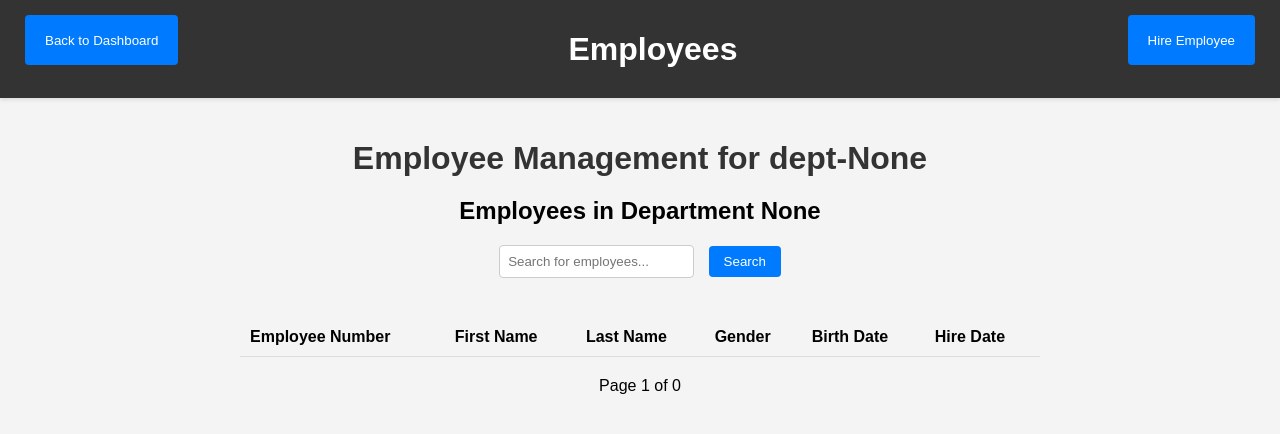
After one commit to vijayasharavanreddy/272-Team_Enigma, a Flask app: page /employees_mgr in a window 1280 px wide. The commit adds this page. Shown: the top 434 px of the page. Run offline with Flask 3, Linux system fonts and the light colour scheme; the visitor is signed in with stand-in values (Sample User, id 1); lists and menus that the app fills with data are empty.

Commit message:
added manager view

```diff
--- a/main.py
+++ b/main.py
@@ -5,6 +5,8 @@ from datetime import datetime
 from flask import Flask, request, jsonify
 from sqlalchemy import func, desc
 from sqlalchemy.orm import aliased
+from functools import wraps
+
 
 from models import db, HRUser, Title, Salary, Dept_Manager
 from flask import Flask, request, render_template, redirect, url_for, flash, session
@@ -43,7 +45,9 @@ def check_server_restart():
             session.clear()
 
 class User(UserMixin):
-    pass
+    def __init__(self, id, role):
+        self.id = id
+        self.role = role
 
 from flask_login import LoginManager
 
@@ -60,10 +64,30 @@ def unauthorized():
 def user_loader(user_id):
     user = HRUser.query.get(int(user_id))
     if user:
-        user_model = User()
+        user_model = User(user.id, user.role)
         user_model.id = user.id
         return user_model
     return None
+
+def hr_required(f):
+    @wraps(f)
+    def decorated_function(*args, **kwargs):
+        print(".................",current_user,".............")
+        if not current_user.is_authenticated or current_user.role != 'hr':
+            flash("You don't have permission to access the previous page.")
+            return redirect(url_for('logout'))  # Redirect to login or another appropriate page
+        return f(*args, **kwargs)
+    return decorated_function
+
+def hr_or_manager_required(f):
+    @wraps(f)
+    def decorated_function(*args, **kwargs):
+        print(".................",current_user,".............")
+        if not current_user.is_authenticated or current_user.role != 'hr' or current_user.role != 'manager':
+            flash("You don't have permission to access the previous page.")
+            return redirect(url_for('logout'))  # Redirect to login or another appropriate page
+        return f(*args, **kwargs)
+    return decorated_function
 
 
 @app.route('/')
@@ -78,10 +102,15 @@ def login():
         password = request.form['password']
         user = HRUser.query.filter_by(username=username).first()
         if user and user.check_password(password):
-            user_model = User()
+            user_model = User(user.id, user.role)
             user_model.id = user.id
             login_user(user_model)
-            return redirect(url_for('dashboard'))
+
+            # Redirect based on the user's role
+            if user.role == 'manager':
+                return redirect(url_for('dashboard_mgr'))
+            else:
+                return redirect(url_for('dashboard'))
         else:
             flash('Invalid username or password. If you do not have an account, please register.')
     return render_template('login.html')
@@ -106,7 +135,8 @@ def register():
                 last_name=last_name,
                 address=address,
                 email=email,
-                mobile_number=mobile_number
+                mobile_number=mobile_number,
+                role='manager'
             )
             new_user.set_password(password)
             db.session.add(new_user)
@@ -116,11 +146,75 @@ def register():
         else:
             flash('Username already exists')
     return render_template('register.html')
+
+
 @app.route('/dashboard')
+@hr_required
 @login_required
 def dashboard():
     user = HRUser.query.get(current_user.id)
     return render_template('dashboard.html', first_name=user.first_name)
+
+
+@app.route('/my_profile_mgr', methods=['GET', 'POST'])
+@login_required
+def my_profile():
+    # user_id = current_user.id
+    # user = HRUser.query.get(user_id)
+    # employee = Employee.query.filter_by(first_name=user.first_name,last_name=user.last_name).first()
+    #
+    # if request.method == 'POST':
+    #     employee.first_name = request.form['first_name']
+    #     employee.last_name = request.form['last_name']
+    #     employee.birth_date = datetime.strptime(request.form['birth_date'], '%Y-%m-%d').date()
+    #     employee.gender = request.form['gender']
+    #
+    #     db.session.commit()
+    #     flash('Profile updated successfully')
+    #     return redirect(url_for('dashboard_mgr'))
+
+    if not request.is_json:
+        return jsonify({'error': 'Invalid request format'}), 400
+
+    data = request.get_json()
+    user_id = current_user.id
+    user = HRUser.query.get(user_id)
+    employee = Employee.query.filter_by(first_name=user.first_name,last_name=user.last_name).first()
+
+    if employee:
+        employee.first_name = data['first_name']
+        employee.last_name = data['last_name']
+        employee.birth_date = datetime.strptime(data['birth_date'], '%Y-%m-%d').date()
+        employee.gender = data['gender']
+
+        db.session.commit()
+        return jsonify({'success': 'Profile updated successfully'}), 200
+    else:
+        return jsonify({'error': 'Employee not found'}), 404
+
+    # return render_template('edit_profile.html', employee=employee)
+@app.route('/dashboard_mgr')
+@login_required
+def dashboard_mgr():
+    user = HRUser.query.get(current_user.id)
+    employee = Employee.query.filter_by(first_name=user.first_name, last_name=user.last_name).first()
+    dept_no = "d001"
+
+    if employee:
+        dept_manager = Dept_Manager.query.filter_by(emp_no=employee.emp_no).first()
+        if dept_manager:
+            dept_no = dept_manager.dept_no
+            department = Department.query.filter_by(dept_no=dept_manager.dept_no).first()
+            if department:
+                dept_name = department.dept_name
+            else:
+                dept_name = "Not a manager"
+        else:
+            dept_name = "Not a manager"
+    else:
+        dept_name = "Employee not found"
+
+    return render_template('dashboard-mgr.html', employee=employee, first_name=employee.first_name, dept_name=dept_name, dept_no=dept_no)
 
 @app.route('/logout', methods=['GET', 'POST'])
 @login_required
@@ -137,6 +231,7 @@ def logout():
 
 
 @app.route('/employees')
+@hr_required
 @login_required
 def employees():
     page = request.args.get('page', 1, type=int)
@@ -191,6 +286,37 @@ def employees():
 
     return render_template('employees.html', employees=paginated_employees.items, pagination=paginated_employees, only_managers_state='true' if only_managers else 'false')
 # from sqlalchemy import desc, func
+
+@app.route('/employees_mgr')
+# @hr_or_manager_required
+@login_required
+def employees_mgr():
+    dept_no = request.args.get('dept_no')
+    page = request.args.get('page', 1, type=int)
+    per_page = 10  # You can change this number to show more/less items per page
+    search = request.args.get('search', '')
+
+    # Query to fetch employees in the specified department with pagination
+    query = db.session.query(
+        Employee.emp_no,
+        Employee.first_name,
+        Employee.last_name,
+        Employee.gender,
+        Employee.birth_date,
+        Employee.hire_date
+    ).join(Dept_Emp, Employee.emp_no == Dept_Emp.emp_no) \
+     .filter(Dept_Emp.dept_no == dept_no, Dept_Emp.to_date > datetime.now())
+
+    if search:
+        query = query.filter(db.or_(
+            Employee.first_name.ilike(f'%{search}%'),
+            Employee.last_name.ilike(f'%{search}%')
+        ))
+
+    employees = query.paginate(page=page, per_page=per_page, error_out=False)
+
+    return render_template('employees-mgr.html', employees=employees, dept_no=dept_no)
+
 
 @login_required
 @app.route('/get_employee_data/<int:emp_no>')
--- a/models.py
+++ b/models.py
@@ -13,6 +13,7 @@ class HRUser(db.Model):
     email = db.Column(db.String(120), unique=True, nullable=False)
     mobile_number = db.Column(db.String(20), unique=True, nullable=False)
     password_hash = db.Column(db.String(128))
+    role = db.Column(db.String(80), nullable=False)
 
     def set_password(self, password):
         self.password_hash = bcrypt.generate_password_hash(password).decode('utf-8')
--- /dev/null
+++ b/static/employees-mgr-style.css
@@ -0,0 +1,226 @@
+body {
+    font-family: Arial, sans-serif;
+    margin: 0;
+    padding: 0;
+    background-color: #f4f4f4;
+}
+
+.navbar {
+    background-color: #333;
+    overflow: hidden;
+    color: white;
+    padding: 10px 20px;
+    text-align: center;
+    display: flex;
+    justify-content: space-between;
+    box-shadow: 0 2px 4px rgba(0, 0, 0, 0.1);
+}
+
+.navbar button {
+    background-color: #007bff;
+    color: white;
+    border: none;
+    padding: 10px 20px;
+    margin: 5px;
+    border-radius: 4px;
+    cursor: pointer;
+    transition: background-color 0.3s ease;
+    max-height: 50px;
+}
+
+.navbar h1{
+    color: white;
+}
+
+.navbar button:hover {
+    background-color: #0056b3;
+}
+
+.content {
+    padding: 20px;
+    text-align: center;
+}
+
+h1 {
+    color: #333;
+    margin-bottom: 20px;
+    animation: fadeIn 1s ease-in-out;
+}
+
+@keyframes fadeIn {
+    from { opacity: 0; }
+    to { opacity: 1; }
+}
+
+/* Search Container Styles */
+.search-container {
+    margin: 20px auto;
+    text-align: center;
+}
+
+.search-container form {
+    display: inline-block;
+    margin-bottom: 20px;
+}
+
+.search-container input[type="text"] {
+    padding: 8px;
+    border-radius: 4px;
+    border: 1px solid #ccc;
+    margin-right: 10px;
+}
+
+.search-container button {
+    padding: 8px 15px;
+    background-color: #007bff;
+    color: white;
+    border: none;
+    border-radius: 4px;
+    cursor: pointer;
+    transition: background-color 0.3s;
+}
+
+.search-container button:hover {
+    background-color: #0056b3;
+}
+
+/* Pagination Styles */
+.pagination {
+    text-align: center;
+    margin-top: 20px;
+}
+
+.pagination a {
+    color: #007bff;
+    padding: 8px 12px;
+    text-decoration: none;
+    border: 1px solid #ddd;
+    margin: 0 4px;
+    border-radius: 4px;
+    transition: background-color 0.3s, color 0.3s;
+}
+
+.pagination a:hover {
+    background-color: #ddd;
+}
+
+.pagination span {
+    padding: 8px 12px;
+}
+
+/* Table Styles */
+table {
+    width: 80%;
+    margin: auto;
+    border-collapse: collapse;
+}
+
+table th, table td {
+    padding: 10px;
+    text-align: left;
+    border-bottom: 1px solid #ddd;
+}
+
+/* Additional Styling */
+.container {
+    max-width: 1000px;
+    margin: 20px auto;
+}
+
+/* Responsive Design */
+@media (max-width: 600px) {
+    .search-container input[type="text"], .search-container button, .pagination a, .pagination span {
+        width: 100%;
+        margin-top: 10px;
+    }
+
+    table {
+        width: 100%;
+    }
+}
+/* Modal styles */
+.modal {
+    display: none; /* Hidden by default */
+    position: fixed; /* Stay in place */
+    z-index: 1; /* Sit on top */
+    left: 0;
+    top: 0;
+    width: 100%; /* Full width */
+    height: 100%; /* Full height */
+    overflow: auto; /* Enable scroll if needed */
+    background-color: rgb(0,0,0); /* Fallback color */
+    background-color: rgba(0,0,0,0.4); /* Black w/ opacity */
+    animation-name: fadeIn;
+    animation-duration: 0.4s
+}
+
+.modal-content {
+    background-color: #fefefe;
+    margin: 15% auto; /* 15% from the top and centered */
+    padding: 20px;
+    border: 1px solid #888;
+    width: 50%; /* Could be more or less, depending on screen size */
+    border-radius: 10px;
+    animation-name: slideIn;
+    animation-duration: 0.4s
+}
+
+/* Add animation for modal opening */
+@keyframes fadeIn {
+    from {opacity: 0}
+    to {opacity: 1}
+}
+
+@keyframes slideIn {
+    from {top: -300px; opacity: 0}
+    to {top: 0; opacity: 1}
+}
+
+.close {
+    color: #aaa;
+    float: right;
+    font-size: 28px;
+    font-weight: bold;
+}
+
+.close:hover,
+.close:focus {
+    color: black;
+    text-decoration: none;
+    cursor: pointer;
+}
+
+/* Style the form inside the modal */
+.form-group {
+    margin-bottom: 10px;
+}
+
+.form-group label {
+    display: block;
+    margin-bottom: 5px;
+}
+
+.form-group input[type="text"],
+.form-group input[type="date"] {
+    width: 100%;
+    padding: 10px;
+    margin: 5px 0 10px 0;
+    display: inline-block;
+    border: 1px solid #ccc;
+    box-sizing: border-box;
+}
+
+/* Style the submit button */
+#hireEmployeeForm button[type="submit"] {
+    background-color: #4CAF50;
+    color: white;
+    padding: 14px 20px;
+    margin: 8px 0;
+    border: none;
+    cursor: pointer;
+    width: 100%;
+}
+
+#hireEmployeeForm button[type="submit"]:hover {
+    opacity: 0.8;
+}
--- /dev/null
+++ b/static/js/employees-mgr-script.js
@@ -0,0 +1,54 @@
+document.addEventListener('DOMContentLoaded', function() {
+    const searchForm = document.querySelector('.search-container form');
+
+    searchForm.addEventListener('submit', function(e) {
+        e.preventDefault();
+        const searchText = searchForm.querySelector('input[name="search"]').value;
+        performSearch(searchText);
+    });
+
+function performSearch(query) {
+    const deptNo = document.getElementById('deptNo').value; // Replace this with the actual department number
+    fetch(`/employees_mgr?dept_no=${deptNo}&search=${query}`)
+        .then(response => response.text())
+        .then(html => {
+            const parser = new DOMParser();
+            const doc = parser.parseFromString(html, 'text/html');
+            const newTableBody = doc.querySelector('tbody');
+            const newPagination = doc.querySelector('.pagination');
+            document.querySelector('tbody').replaceWith(newTableBody);
+            document.querySelector('.pagination').replaceWith(newPagination);
+        })
+        .catch(error => console.error('Error:', error));
+}
+});
+
+// Get the modal
+var modal = document.getElementById('hireEmployeeModal');
+
+// Function to open the modal
+function showModal() {
+    modal.style.display = 'block';
+}
+
+// Function to close the modal
+function closeModal() {
+    modal.style.display = 'none';
+}
+
+// Close the modal if the user clicks anywhere outside of it
+window.onclick = function(event) {
+    if (event.target == modal) {
+        closeModal();
+    }
+}
+
+// Add an event listener to the Hire Employee button
+document.getElementById('hireEmployeeBtn').addEventListener('click', showModal);
+
+// Handle form submission
+document.getElementById('hireEmployeeForm').addEventListener('submit', function(event) {
+    event.preventDefault();
+    // Add your AJAX call here to submit the form data
+    // On successful submission, call closeModal()
+});
--- a/templates/dashboard.html
+++ b/templates/dashboard.html
@@ -24,6 +24,8 @@
         <div class="chart-container">
             <canvas id="departmentHistogram"></canvas>
         </div>
+
+        <h1></h1>
         <div class="chart-container">
             <canvas id="salaryRangesPieChart"></canvas>
         </div>
--- /dev/null
+++ b/templates/employees-mgr.html
@@ -0,0 +1,96 @@
+<!DOCTYPE html>
+<html>
+<head>
+    <title>Employees - Manager</title>
+    <link rel="stylesheet" type="text/css" href="{{ url_for('static', filename='employees-mgr-style.css') }}">
+</head>
+<body data-dept-no="{{ dept_no }}">
+    <div class="navbar">
+        <button onclick="window.location.href='{{ url_for('dashboard_mgr') }}'">Back to Dashboard</button>
+        <h1>Employees</h1>
+        <button id="hireEmployeeBtn">Hire Employee</button>
+    </div>
+
+    <div class="content">
+        <!-- Employee management content here -->
+        <h1>Employee Management for  dept-{{ dept_no }}</h1>
+        <!-- Add your employee management UI components here -->
+        <div class="container">
+        <h2>Employees in Department {{ dept_no }}</h2>
+         <div class="search-container">
+            <form action="{{ url_for('employees_mgr', dept_no=dept_no) }}" method="get" class="search-form">
+                <input type="hidden" id="deptNo" value="{{ dept_no }}">
+                <input type="text" name="search" placeholder="Search for employees...">
+                <button type="submit">Search</button>
+            </form>
+        </div>
+        <table>
+            <thead>
+                <tr>
+                    <th>Employee Number</th>
+                    <th>First Name</th>
+                    <th>Last Name</th>
+                    <th>Gender</th>
+                    <th>Birth Date</th>
+                    <th>Hire Date</th>
+                </tr>
+            </thead>
+            <tbody>
+                {% for emp in employees.items %}
+                <tr>
+                    <td>{{ emp.emp_no }}</td>
+                    <td>{{ emp.first_name }}</td>
+                    <td>{{ emp.last_name }}</td>
+                    <td>{{ emp.gender }}</td>
+                    <td>{{ emp.birth_date.strftime('%Y-%m-%d') }}</td>
+                    <td>{{ emp.hire_date.strftime('%Y-%m-%d') }}</td>
+                </tr>
+                {% endfor %}
+            </tbody>
+        </table>
+            <div class="pagination">
+                {% if employees.has_prev %}
+                    <a href="{{ url_for('employees_mgr', dept_no=dept_no, page=employees.prev_num, search=search) }}">Previous</a>
+                {% endif %}
+                <span>Page {{ employees.page }} of {{ employees.pages }}</span>
+                {% if employees.has_next %}
+                    <a href="{{ url_for('employees_mgr', dept_no=dept_no, page=employees.next_num, search=search) }}">Next</a>
+                {% endif %}
+            </div>
+    </div>
+    </div>
+
+    <!-- Hire Employee Modal -->
+<div id="hireEmployeeModal" class="modal">
+    <div class="modal-content">
+        <span class="close" onclick="closeModal()">&times;</span>
+        <h2>Hire New Employee</h2>
+        <form id="hireEmployeeForm">
+            <!-- Form fields for hiring an employee -->
+            <div class="form-group">
+                <label for="firstName">First Name:</label>
+                <input type="text" id="firstName" name="firstName" required>
+            </div>
+            <div class="form-group">
+                <label for="lastName">Last Name:</label>
+                <input type="text" id="lastName" name="lastName" required>
+            </div>
+            <div class="form-group">
+                <label for="hireDate">Hire Date:</label>
+                <input type="date" id="hireDate" name="hireDate" required>
+            </div>
+            <div class="form-group">
+                <label for="title">Title:</label>
+                <input type="text" id="title" name="title" required>
+            </div>
+            <!-- Add other input fields as needed -->
+            <button type="submit">Send to HR</button>
+        </form>
+    </div>
+</div>
+
+
+    <!-- Include any necessary scripts -->
+    <script src="{{ url_for('static', filename='js/employees-mgr-script.js') }}"></script>
+</body>
+</html>
--- a/templates/register.html
+++ b/templates/register.html
@@ -2,7 +2,7 @@
 <html>
 <head>
     <title>Registration</title>
-    <link rel="stylesheet" type="text/css" href="{{ url_for('static', filename='style.css') }}">
+    <link rel="stylesheet" type="text/css" href="{{ url_for('static', filename='login-style.css') }}">
     <script src="https://code.jquery.com/jquery-3.6.0.min.js"></script>
     <script src="https://unpkg.com/libphonenumber-js/bundle/libphonenumber-js.min.js"></script>
     <script type="text/javascript">
@@ -31,7 +31,7 @@
 </head>
 <body>
     <div class="container">
-        <h2>User Registration</h2>
+        <h2 style="margin-left: 80px;">User Registration</h2>
         {% with messages = get_flashed_messages() %}
         {% if messages %}
             <div class="flash-messages">
@@ -73,7 +73,7 @@
             </div>
             <button type="submit">Register</button>
         </form>
-        <p class="login-link">
+        <p class="login-link" style="margin-left: 40px;">
             Already have an account? <a href="{{ url_for('login') }}">Login here</a>.
         </p>
     </div>
```
Also changed, not shown: static/dashboard-mgr-style.css (added, +108 -0 lines), static/js/dashboard-script-mgr.js (added, +39 -0 lines), static/login-style.css (+9 -3 lines), templates/dashboard-mgr.html (added, +65 -0 lines).
